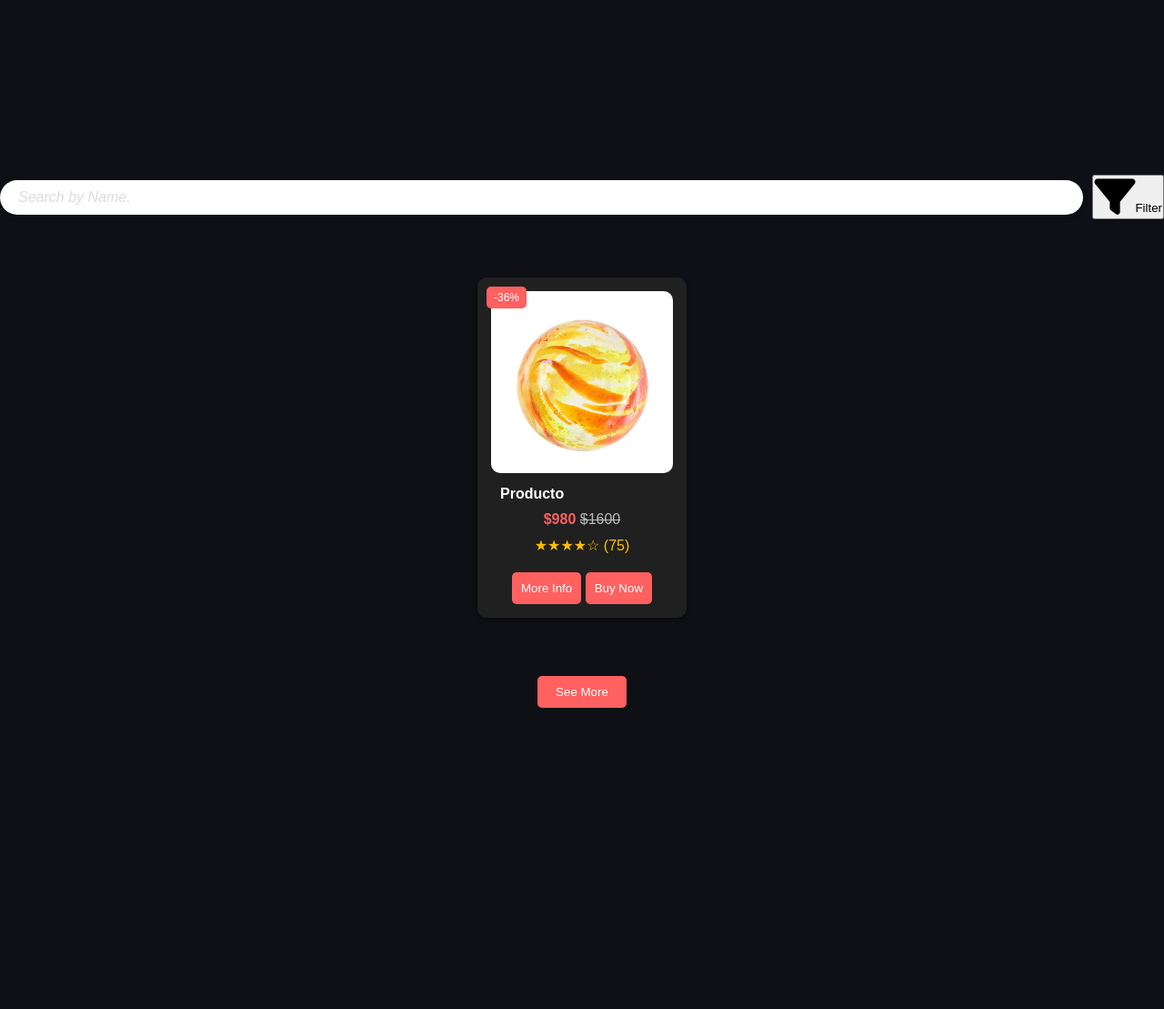
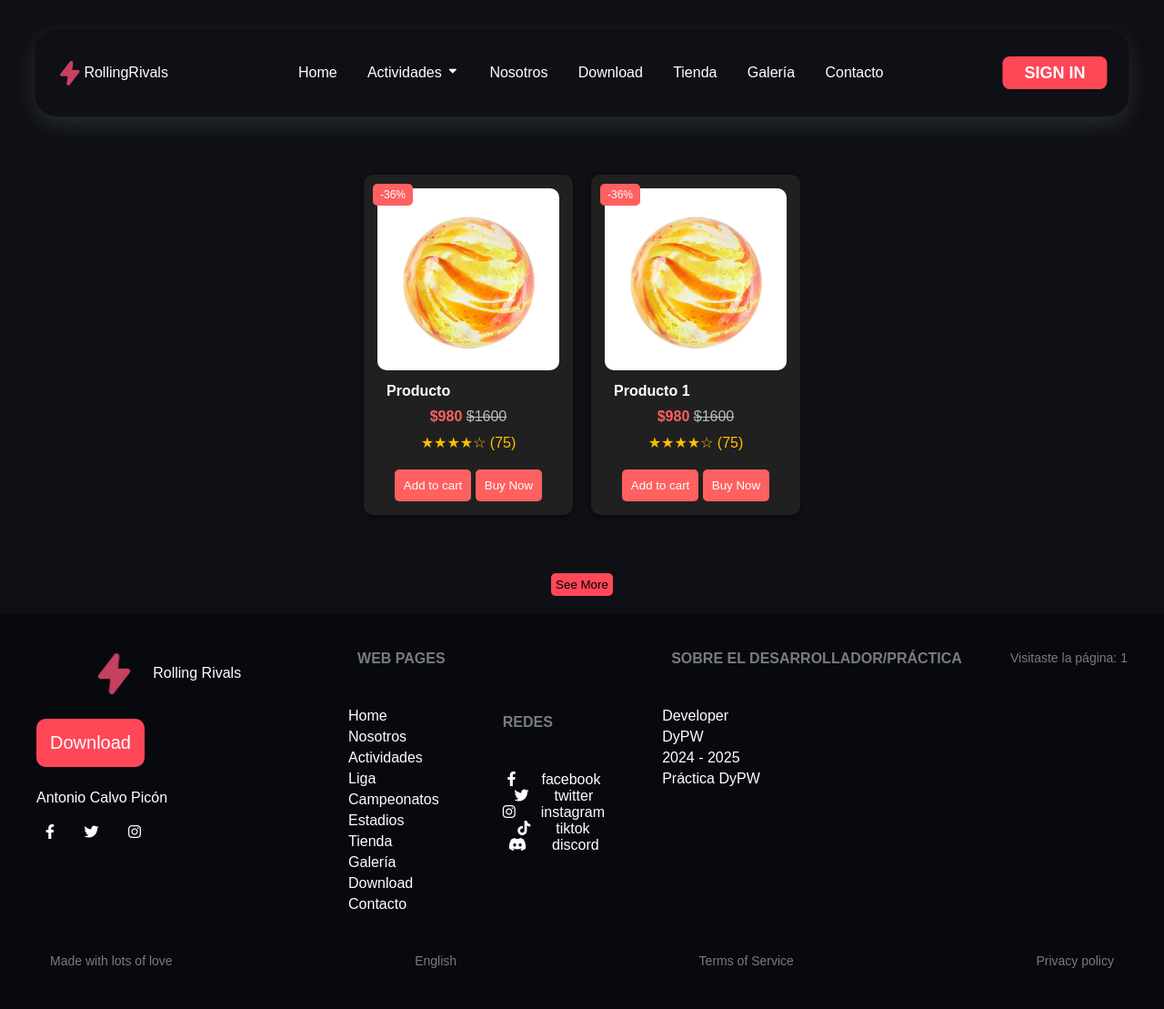
Before and after one commit to antoniocalvopi/RollingRivals, a PHP site: page /pages/shop.html in a window 1280 px wide. Shown: the whole page at 91% size. Before the commit the page ends 778 px from the top, so only its background shows below. Run offline with PHP 8.4, Linux system fonts and the light colour scheme.

Commit message:
todas las pages en version mobile and desktop

```diff
--- a/css/gallery_page.css
+++ b/css/gallery_page.css
@@ -6,6 +6,7 @@
     grid-template-columns: repeat(2, 1fr);
     gap: 20px;
     padding: 20px;
+    max-width: 100%;
 }
 
 .section {
--- a/css/shop.css
+++ b/css/shop.css
@@ -1,3 +1,4 @@
+@import url(/css/colors.css);
 .main-seccion {
     margin-top: 12rem;
 }
@@ -15,7 +16,13 @@
     text-align: center;
     position: relative;
     box-shadow: 0 2px 5px rgba(0, 0, 0, 0.5);
+    transition: ease-in-out 300ms;
 }
+.card:hover {
+    transform: scale(1.1) translateY(-5px);
+    box-shadow: 0 10px 20px rgba(0, 0, 0, 0.4);
+}
+
 .card img {
     width: 100%;
     height: auto;
@@ -46,7 +53,7 @@
     border-radius: 5px;
     font-size: 12px;
 }
-.add-to-cart-btn {
+.basic-btn {
     background-color: #ff6060;
     color: white;
     padding: 10px;
@@ -54,14 +61,56 @@
     border-radius: 5px;
     margin-top: 10px;
     cursor: pointer;
+    transition: background-color 0.3s ease, transform 0.3s ease;
 }
+.basic-btn:hover {
+    background-color: #ff4040;
+    transform: scale(1.05);
+}
+
 .see-more-btn {
-    background-color: #ff6060;
-    color: white;
-    padding: 10px 20px;
+    padding: 5px;
     border: none;
     border-radius: 5px;
-    margin: 20px auto;
-    display: block;
+    background-color: var(--secondary);
+}
+.see-more-btn:hover {
     cursor: pointer;
+    background-color: var(--secondaryLight);
+    transform: translateY(-3px);
+    box-shadow: 0 4px 10px rgba(0, 0, 0, 0.3);
 }
+
+@media (max-width: 768px) {
+    .main-seccion {
+        margin-top: 8rem;
+    }
+    .card {
+        width: 90%;
+        margin: 0 auto;
+        padding: 10px;
+    }
+    .card:hover {
+        transform: scale(1.05) translateY(-3px);
+    }
+    .card img {
+        border-radius: 8px;
+    }
+    .card h4 {
+        font-size: 1.1rem;
+    }
+    .card .price {
+        font-size: 1rem;
+    }
+    .card .discount {
+        font-size: 0.9rem;
+    }
+    .card .stars {
+        font-size: 0.85rem;
+    }
+    .see-more-btn {
+        width: 80%;
+        margin: 10px auto;
+        padding: 8px 0;
+    }
+}
--- a/js/header.js
+++ b/js/header.js
@@ -12,14 +12,13 @@
 });
 
 // dropdown
-
 const isMobile = window.matchMedia("(max-width: 768px)").matches;
 const dropdown = document.querySelector('.cs-dropdown');
 const dropdownLink = dropdown.querySelector('.cs-li-link');
 const dropdownMenu = dropdown.querySelector('.cs-drop-ul');
 // Abrir o cerrar el dropdown al hacer clic en el enlace ("Actividades")
 dropdownLink.addEventListener('click', function (event) {
-    if (isMobile) {
+    if (isMobile) {z
         event.preventDefault();
         dropdown.classList.toggle('cs-active');
         dropdownMenu.classList.toggle('show');
--- a/js/highlight.js
+++ b/js/highlight.js
@@ -1,3 +1,4 @@
+// REVISAR - NO FUNCIONA CORRECTAMENTE
 const currentPath = window.location.pathname;  // Obtiene la ruta actual
 const menuLinks = document.querySelectorAll('.cs-li-link');  // Selecciona todos los enlaces dentro de los elementos <li> con la clase .cs-li-link
 menuLinks.forEach(link => {
--- a/pages/shop.html
+++ b/pages/shop.html
@@ -1,5 +1,6 @@
 <!DOCTYPE html>
 <html lang="es">
+
 <head>
     <meta charset="UTF-8">
     <meta name="viewport" content="width=device-width, initial-scale=1.0">
@@ -7,40 +8,213 @@
     <link rel="stylesheet" href="/css/styles.css">
     <link rel="stylesheet" href="/css/shop.css">
     <link rel="stylesheet" href="/css/search.css">
-    <script type="module" src="/js/fetch.js"></script>
+    <link rel="stylesheet" href="/css/header.css">
+    <link rel="stylesheet" href="/css/footer.css">
+    <script src="/js/contador.js" defer></script>
+    <script src="/js/header.js" defer></script>
+    <script src="/js/shop.js" defer></script>
     <title>Shop</title>
 </head>
+
 <body>
-    <!--Header-->
-    <div id="header"></div>
+    <!-- Header -->
+    <header id="cs-navigation">
+        <div class="cs-container">
+            <!-- Logo de navegación -->
+            <a href="/index.html" class="cs-logo" aria-label="back to home">
+                <img src="/img/logo.png" style="width: 30px; height: 30px;" alt="logo" aria-hidden="true"
+                    decoding="async">
+                RollingRivals</a>
+            </a>
+
+            <!-- Navegación principal -->
+            <nav class="cs-nav" role="navigation">
+
+                <!-- Botón de menú para móviles -->
+                <button class="cs-toggle" aria-label="mobile menu toggle">
+                    <div class="cs-box" aria-hidden="true">
+                        <span class="cs-line cs-line1" aria-hidden="true"></span>
+                        <span class="cs-line cs-line2" aria-hidden="true"></span>
+                        <span class="cs-line cs-line3" aria-hidden="true"></span>
+                    </div>
+                </button>
+
+                <!-- Envoltura del menú -->
+                <div class="cs-ul-wrapper">
+                    <ul id="cs-expanded" class="cs-ul" aria-expanded="false">
+                        <li class="cs-li">
+                            <a href="/index.html" class="cs-li-link">Home</a>
+                        </li>
+                        <li class="cs-li cs-dropdown" tabindex="0">
+                            <span class="cs-li-link">
+                                <a href="/pages/actividades.html" class="cs-li-link">
+                                    Actividades
+                                    <svg class="cs-drop-icon" xmlns="http://www.w3.org/2000/svg" id="Outline"
+                                        viewBox="0 0 24 24" width="15" height="15">
+                                        <path
+                                            d="M6.41,9H17.59a1,1,0,0,1,.7,1.71l-5.58,5.58a1,1,0,0,1-1.42,0L5.71,10.71A1,1,0,0,1,6.41,9Z"
+                                            fill="white" />
+                                    </svg>
+                                </a>
+                            </span>
+                            <ul class="cs-drop-ul">
+                                <li class="cs-drop-li"><a href="/pages/liga.html"
+                                        class="cs-li-link cs-drop-link">Ligas</a>
+                                </li>
+                                <li class="cs-drop-li"><a href="/pages/campeonato.html"
+                                        class="cs-li-link cs-drop-link">Campeonatos</a></li>
+                                <li class="cs-drop-li"><a href="/pages/estadios.html"
+                                        class="cs-li-link cs-drop-link">Estadios</a></li>
+                            </ul>
+                        </li>
+                        <!-- Más opciones de navegación -->
+                        <li class="cs-li"><a href="/pages/nosotros.html" class="cs-li-link">Nosotros</a></li>
+                        <li class="cs-li"><a href="/pages/download.html" class="cs-li-link">Download</a></li>
+                        <li class="cs-li"><a href="/pages/shop.html" class="cs-li-link">Tienda</a></li>
+                        <li class="cs-li"><a href="/pages/gallery.html" class="cs-li-link">Galería</a></li>
+                        <li class="cs-li"><a href="/pages/contact.html" class="cs-li-link">Contacto</a></li>
+                    </ul>
+                </div>
+            </nav>
+
+            <!-- Grupo de usuario -->
+            <div class="cs-user-group">
+                <a href="">Sign In</a>
+            </div>
+        </div>
+    </header>
 
     <!--Items -->
     <div class="main-seccion">
-        <!-- Sección Buscador -->
-        <div class="cs-search-section marpad">
-            <input type="text" placeholder="Search by Name." class="search-input">
-            <button class="filter-btn"><i class="fa-solid fa-filter"></i>Filter</button>
-        </div>
         <section id="seccion_tienda">
             <div class="container margin">
-                <!-- Producto 3 -->
+
                 <div class="card">
                     <span class="badge-discount">-36%</span>
                     <img src="../img/marble.webp" alt="Producto">
                     <h4>Producto</h4>
                     <p><span class="price">$980</span> <span class="discount">$1600</span></p>
                     <div class="stars">★★★★☆ (75)</div>
-                    <button class="add-to-cart-btn">More Info</button>
-                    <button class="add-to-cart-btn">Buy Now</button>
+                    <button class="add-to-cart-btn basic-btn" aria-label="Add to Cart Button">Add to cart</button>
+                    <button class="buy-card-product basic-btn" aria-label="Buy Producto now">Buy Now</button>
                 </div>
+
+                <div class="card">
+                    <span class="badge-discount">-36%</span>
+                    <img src="../img/marble.webp" alt="Producto">
+                    <h4>Producto 1</h4>
+                    <p><span class="price">$980</span> <span class="discount">$1600</span></p>
+                    <div class="stars">★★★★☆ (75)</div>
+                    <button class="add-to-cart-btn basic-btn" aria-label="Add to Cart Button">Add to cart</button>
+                    <button class="buy-card-product basic-btn" aria-label="Buy Producto now">Buy Now</button>
+                </div>
+
             </div>
-
-            <!-- Botón de ver más -->
             <button class="see-more-btn">See More</button>
         </section>
     </div>
 
     <!-- FOOTER -->
-    <div id="footer"></div>
+    <footer class="footer">
+
+        <div class="container vertical left">
+
+            <a class="container horizontal center margin5-bot" style="color: white; text-decoration: none;"
+                href="/index.html">
+                <img src="/img/logo.png" alt="Logo" class="footer-logo-img">
+                <p>Rolling Rivals</p>
+            </a>
+            <div>
+                <a href="/pages/download.html" class="cs-boton-descarga semi-rounded margin5-bot">Download</a>
+            </div>
+            <p>Antonio Calvo Picón</p>
+            <div class="redes-sociales margin5-bot">
+                <a href="https://facebook.com" class="social-icon" target="_blank">
+                    <i class="fab fa-facebook-f"></i>
+                </a>
+                <a href="https://twitter.com" class="social-icon" target="_blank">
+                    <i class="fab fa-twitter"></i>
+                </a>
+                <a href="https://instagram.com" class="social-icon" target="_blank">
+                    <i class="fab fa-instagram"></i>
+                </a>
+            </div>
+        </div>
+
+
+        <div class="footer-web-pages container vertical left">
+            <h4>WEB PAGES</h4>
+            <ul>
+                <li class="margin5-bot"><a href="/index.html">Home</a></li>
+                <li class="margin5-bot"><a href="/pages/nosotros.html">Nosotros</a></li>
+                <li class="margin5-bot"><a href="/pages/actividades.html">Actividades</a></li>
+                <li class="margin5-bot"><a href="/pages/actividades.html#seccion_liga">Liga</a></li>
+                <li class="margin5-bot"><a href="/pages/actividades.html#seccion_campeonatos">Campeonatos</a></li>
+                <li class="margin5-bot"><a href="/pages/actividades.html#seccion_estadios">Estadios</a></li>
+                <li class="margin5-bot"><a href="/pages/shop.html">Tienda</a></li>
+                <li class="margin5-bot"><a href="/pages/gallery.html">Galería</a></li>
+                <li class="margin5-bot"><a href="/pages/download.html">Download</a></li>
+                <li class="margin5-bot"><a href="/pages/contact.html">Contacto</a></li>
+            </ul>
+        </div>
+
+        <div class="footer-redes container vertical">
+            <h4>REDES</h4>
+            <ul>
+                <li>
+                    <a href="https://facebook.com" class="social-icon container horizontal" target="_blank">
+                        <i class="fab fa-facebook-f"></i>
+                        <p> facebook</p>
+                    </a>
+                </li>
+                <li>
+                    <a href="https://twitter.com" class="social-icon container horizontal" target="_blank">
+                        <i class="fab fa-twitter"></i>
+                        <p> twitter</p>
+                    </a>
+                </li>
+                <li>
+                    <a href="https://instagram.com" class="social-icon container horizontal" target="_blank">
+                        <i class="fab fa-instagram"></i>
+                        <p> instagram</p>
+                    </a>
+                </li>
+                <li>
+                    <a href="https://tiktok.com" class="social-icon container horizontal" target="_blank">
+                        <i class="fab fa-tiktok"></i>
+                        <p> tiktok</p>
+                    </a>
+                </li>
+                <li>
+                    <a href="https://discord.com" class="social-icon container horizontal" target="_blank">
+                        <i class="fab fa-discord"></i>
+                        <p> discord</p>
+                    </a>
+                </li>
+            </ul>
+        </div>
+
+        <div class="footer-desarrollador container vertical left">
+            <h4>SOBRE EL DESARROLLADOR/PRÁCTICA</h4>
+            <ul>
+                <li class="margin5-bot">Developer</li>
+                <li class="margin5-bot">DyPW</li>
+                <li class="margin5-bot">2024 - 2025</li>
+                <li class="margin5-bot">Práctica DyPW</li>
+            </ul>
+        </div>
+        <div class="visitas container horizontal">
+            <div class="counter">
+                Visitaste la página: <span id="localCount">0</span>
+            </div>
+        </div>
+        <div class="footer-bottom margin5-bot">
+            <p>Made with lots of love</p>
+            <p>English</p>
+            <a href="#">Terms of Service</a>
+            <a href="#">Privacy policy</a>
+        </div>
+    </footer>
 </body>
+
 </html>
```
Also changed, not shown: js/shop.js (added, +64 -0 lines).
